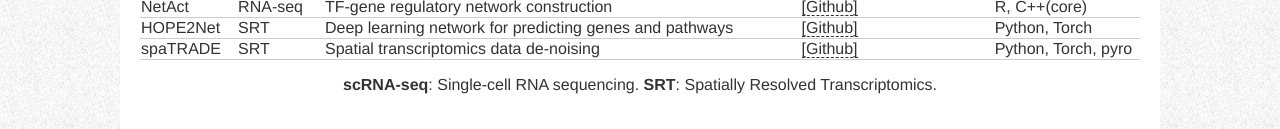
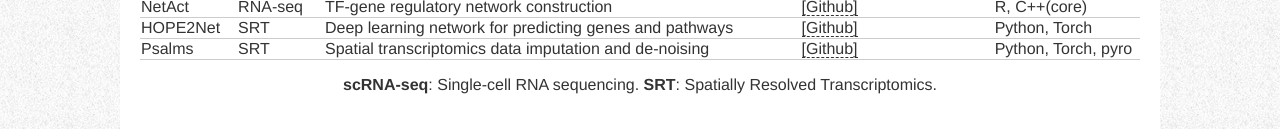
Before and after one commit to suke18/suke18.github.io, a plain HTML site: page software.html in a window 1280 px wide. Shown: the part 251-380 px from the top of the page. Drawn offline with nearby package versions, Linux system fonts and the light colour scheme.

Commit message:
add Psalms

```diff
--- a/software.html
+++ b/software.html
@@ -104,9 +104,9 @@
           <td>Python, Torch</td>
         </tr>
 
-       <td>spaTRADE</td>
+       <td>Psalms</td>
        <td>SRT</td>
-       <td>Spatial transcriptomics data de-noising</td>
+       <td>Spatial transcriptomics data imputation and de-noising</td>
           <td><a href="https://github.com/suke18/spaIm" target="_blank">[Github]</a></td>
           <td>Python, Torch, pyro</td>
         </tr>
```
